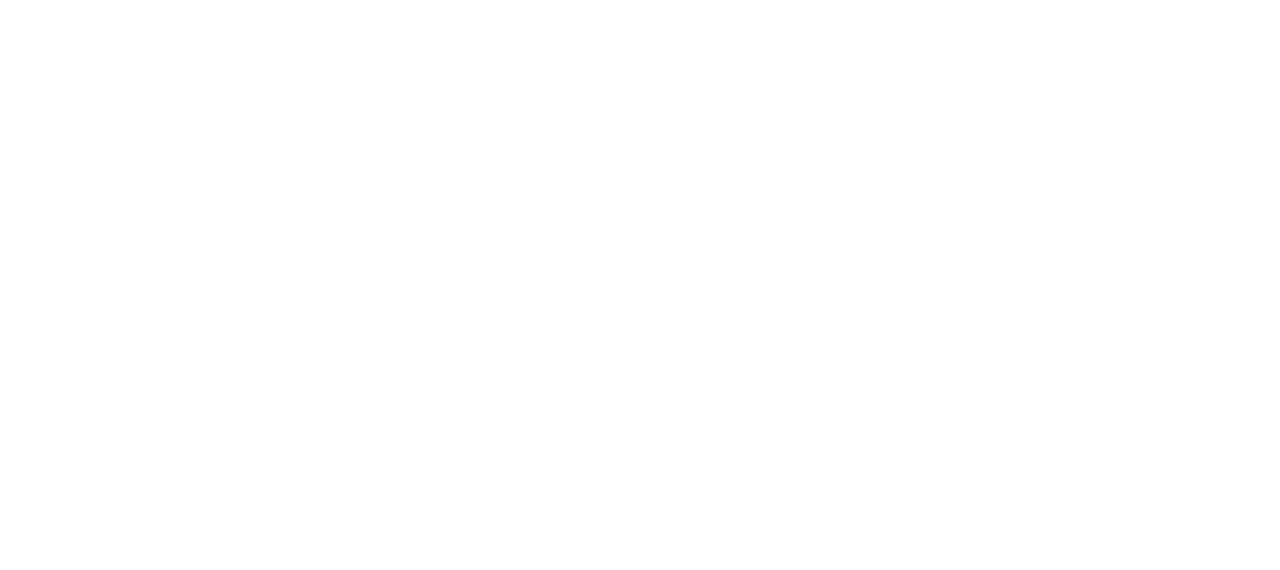
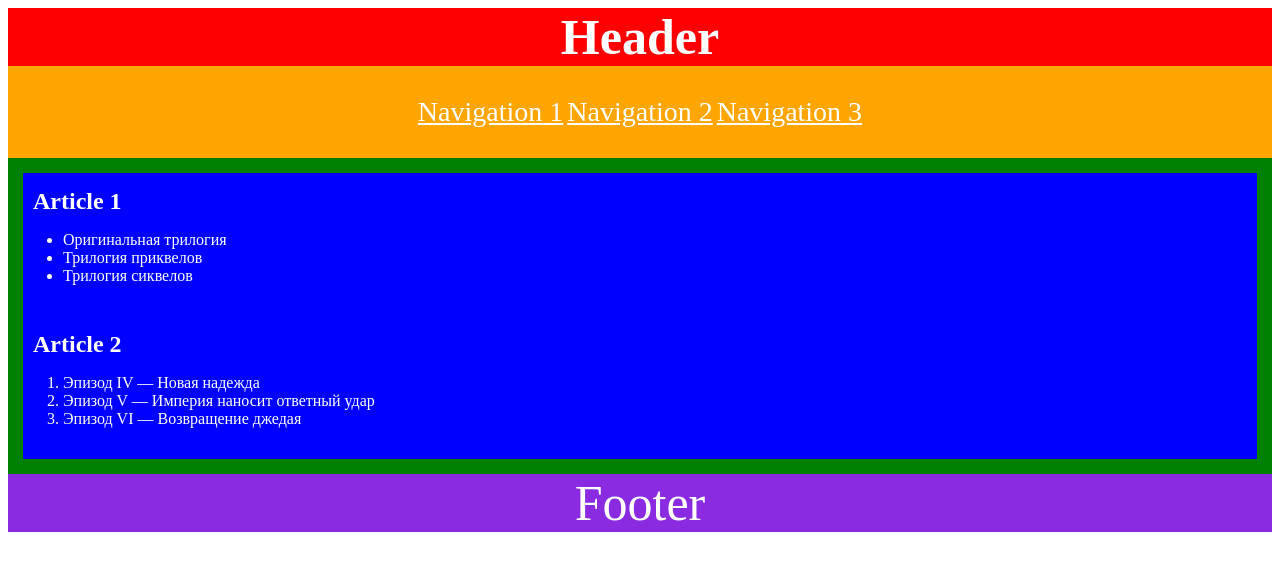
Before and after one commit to js-tasks-ru/htmlcss-20210114_dm-sudin, a website: page 02-dz0/01-semantic-mockup/solution.html in a window 1280 px wide. Drawn offline with Linux system fonts and the light colour scheme.

Commit message:
add solution for 1-module 2-task

```diff
--- a/02-dz0/01-semantic-mockup/solution.html
+++ b/02-dz0/01-semantic-mockup/solution.html
@@ -1,4 +1,42 @@
 <!DOCTYPE html>
+<head>
+    <link rel="stylesheet" href="style.css">
+</head>
 <html lang="ru">
-    <!-- Ваше решение -->
+    <body>
+        <header>
+            <h1>Header</h1>
+            <nav>
+                <span><a href="#">Navigation 1</a></span>
+                <span><a href="#">Navigation 2</a></span>
+                <span><a href="#">Navigation 3</a></span>
+                <!-- <a href="#">Navigation 1</a>
+                <a href="#">Navigation 2</a>
+                <a href="#">Navigation 3</a> -->
+            </nav>
+        </header>
+
+        <main>
+            <article>
+                <h2>Article 1</h2>
+                <ul>
+                    <li>Оригинальная трилогия</li>
+                    <li>Трилогия приквелов</li>
+                    <li>Трилогия сиквелов
+                    </li>
+                </ul>
+            </article>
+
+            <article>
+                <h2>Article 2</h2>
+                <ol>
+                    <li>Эпизод IV — Новая надежда</li>
+                    <li>Эпизод V — Империя наносит ответный удар</li>
+                    <li>Эпизод VI — Возвращение джедая</li>
+                </ol>
+            </article>
+        </main>
+
+        <footer><p>Footer</p></footer>
+    </body>
 </html>
--- /dev/null
+++ b/02-dz0/01-semantic-mockup/style.css
@@ -0,0 +1,54 @@
+header {
+    text-align: center;
+    background-color: red;
+}
+
+header h1 {
+    color:white;
+    font-size: 50px;
+    margin:0;
+}
+
+header nav {
+    background-color: orange;
+    padding: 30px;
+
+}
+
+header nav a {
+    font-size: 28px;
+    color:white;
+}
+
+main {
+    background-color: green;
+    padding: 15px 0;
+}
+
+article {
+    background-color: blue;
+    margin-left: 15px;
+    margin-right: 15px;
+    padding-top: 15px;
+    padding-bottom: 15px;
+}
+
+article h2 {
+    margin: 0 0 0 10px;
+    color: white;
+}
+
+article ol, ul {
+    color: white;
+}
+
+footer {
+    background-color: blueviolet;
+    text-align: center;
+}
+
+footer p {
+    margin: 0;
+    font-size: 50px;
+    color: white;
+}
```
